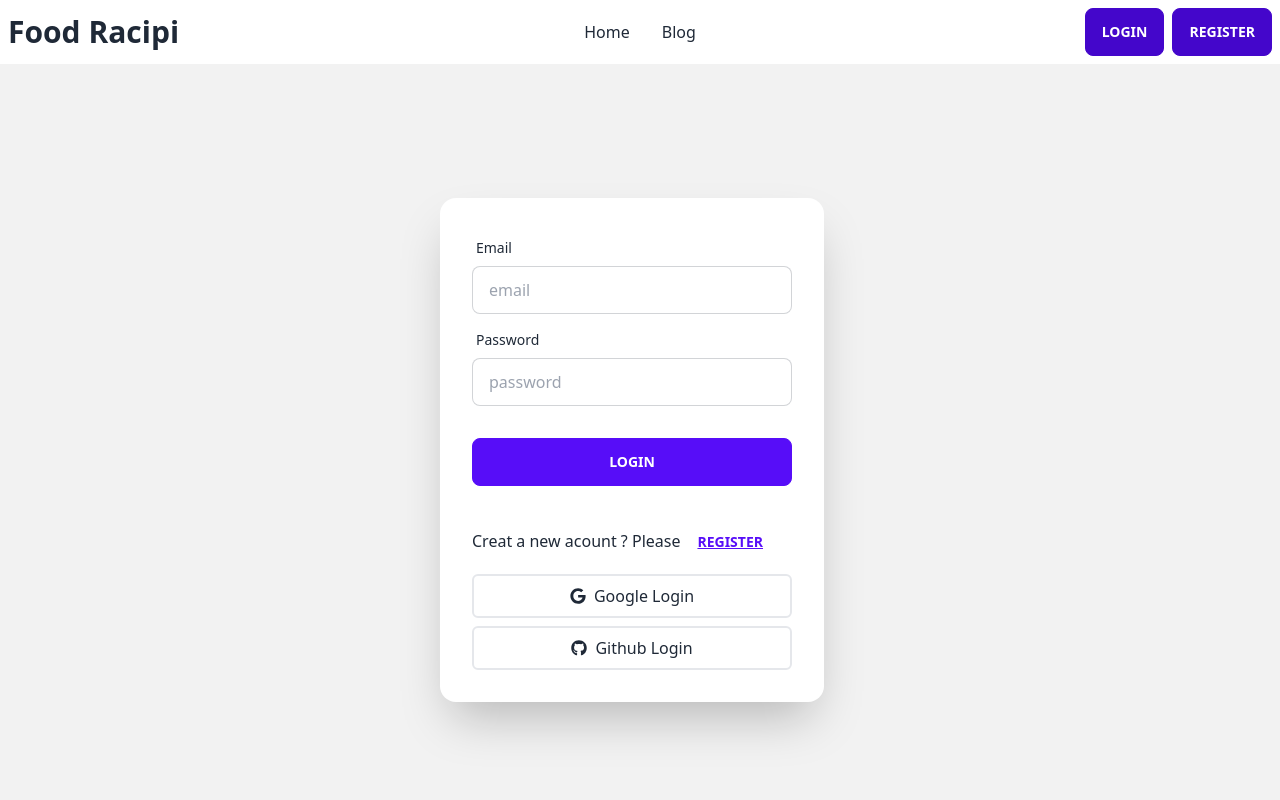
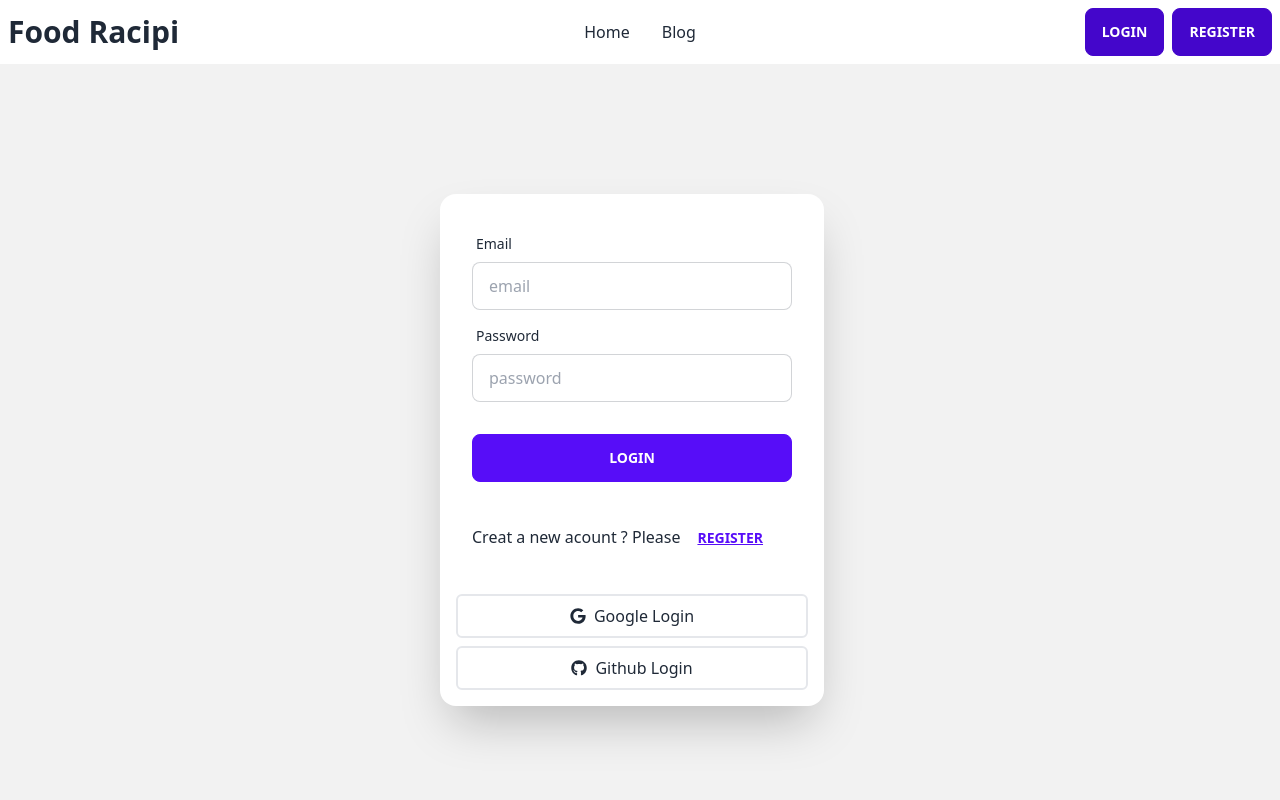
Before and after one commit to HmSani6699/assignment__10__client, a React (Vite) app: page /login in a window 1280 px wide. Shown: the top 800 px of the page. Built offline with nearby package versions, Linux system fonts and the light colour scheme; no server answers.

Commit message:
updata to buttob

```diff
--- a/src/component/Login/Login.jsx
+++ b/src/component/Login/Login.jsx
@@ -81,20 +81,21 @@ const Login = () => {
                             <Link to='/register'>Creat  a new  acount ? Please<button className="btn btn-link">Register</button></Link>
                         </div>
 
-                        <button onClick={handleGoogleLogin} className="">
-                            <div className='flex items-center justify-center border-2 gap-2 p-2 rounded-md'>
+
+                    </form>
+                    <button onClick={handleGoogleLogin} className="">
+                            <div className='flex items-center justify-center border-2 gap-2 p-2 rounded-md  mr-4 ml-4 mb-2'>
                                 <FaGoogle></FaGoogle> Google Login
 
                             </div>
                         </button>
 
                         <button onClick={handleGitHubLogin} className="">
-                            <div className='flex items-center justify-center border-2 gap-2 p-2 rounded-md'>
+                            <div className='flex items-center justify-center border-2 gap-2 p-2 rounded-md mr-4 ml-4 mb-4'>
                                 <FaGithub></FaGithub> Github Login
 
                             </div>
                         </button>
-                    </form>
                 </div>
                 <ToastContainer />
             </div>
```
